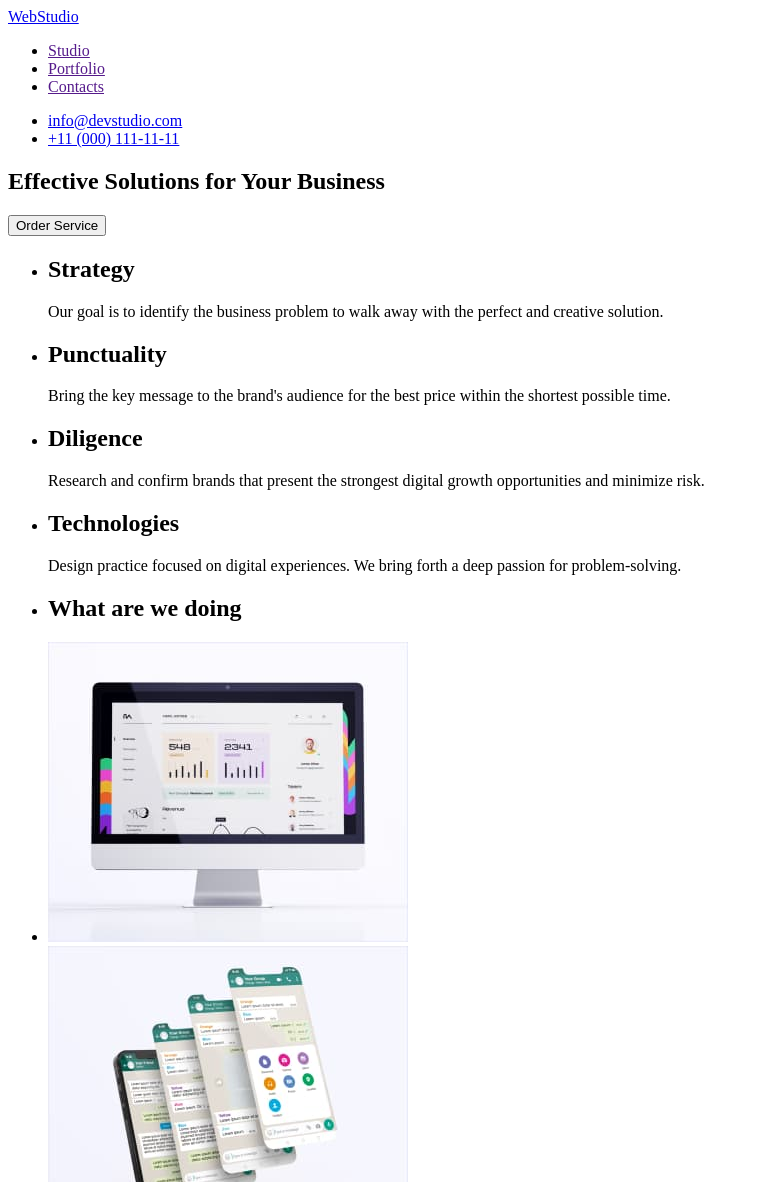
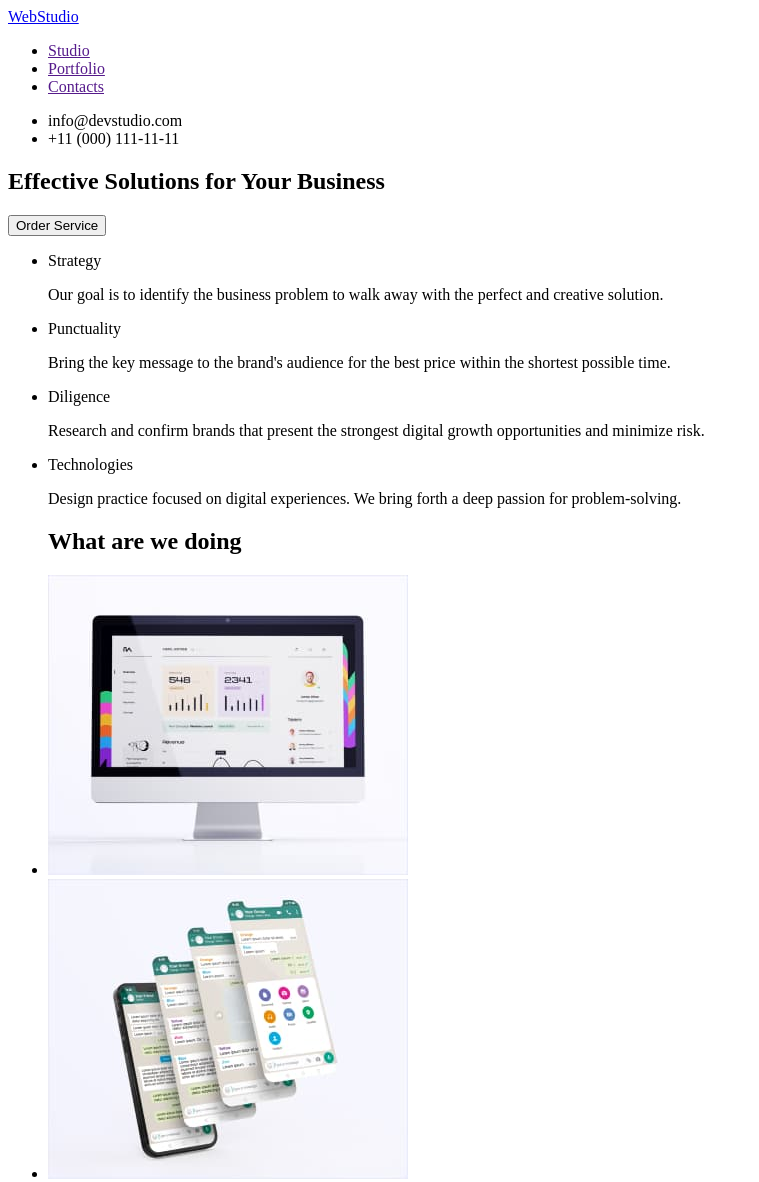
Before and after one commit to graf-vovcodav/goit-markup-hw-01, a plain HTML site: page index.html in a window 1280 px wide. Shown: the top 1182 px of the page, without its empty margins (0-759 px from the left). Drawn offline with Linux system fonts and the light colour scheme.

Commit message:
correction

```diff
--- a/index.html
+++ b/index.html
@@ -12,7 +12,7 @@
     <!--Top Line-->
     <header>
       <nav>
-        <a href="WebStudio">WebStudio</a>
+        <a href="./index.htm">WebStudio</a>
 
         <ul>
 
@@ -31,10 +31,10 @@
       </nav>
          <ul>
             <li>
-                <a href="mailto:info@devstudio.com">info@devstudio.com</a>
+                info@devstudio.com
             </li>
             <li>
-                <a href="tel:+110001111111">+11 (000) 111-11-11</a>
+                +11 (000) 111-11-11
             </li>
 
         </ul>
@@ -53,28 +53,28 @@
         <section>
           <ul>
             <li>
-              <h2>Strategy</h2>
+              <p>Strategy</p>
               <p
               >Our goal is to identify the business
                problem to walk away with the perfect and creative solution.
               </p>
             </li>
             <li>
-              <h2>Punctuality</h2>
+              <p>Punctuality</p>
               <p>
                 Bring the key message to the brand's audience for the best price within the shortest possible time.
               </p>
             </li>
             <li>
-              <h2>Diligence</h2>
+              <p>Diligence</p>
               <p>
                 Research and confirm brands that present the strongest digital growth opportunities and minimize risk.
               </p>
             </li>
             <li>
-              <h2>
+              <p>
                 Technologies
-              </h2>
+              </p>
               <p>
                 Design practice focused on digital experiences. We bring forth a deep passion for problem-solving.
               </p>
@@ -86,17 +86,16 @@
         <!--section2-->
         <section>
            <ul>
+              <h2>What are we doing</h2>
+
              <li>
-              <h2>What are we doing</h2>
+              <img src="./images/gallery/img1.jpg" alt="web design" width="360" height="300"/>
              </li>
              <li>
-              <img src="./images/gallery/img1.jpg" alt="" width="360" height="300"/>
+              <img src="./images/gallery/img2.jpg" alt="mobile application" width="360" height="300"/>
              </li>
              <li>
-              <img src="./images/gallery/img2.jpg" alt="" width="360" height="300"/>
-             </li>
-             <li>
-              <img src="./images/gallery/img3.jpg" alt="" width="360" height="300" />
+              <img src="./images/gallery/img3.jpg" alt="synchronization" width="360" height="300" />
              </li>
            </ul>
         </section>
@@ -145,12 +144,10 @@
     </main>
     <footer>
       <section>
-        <h2>
-          WebStudio
-        </h2>
+        <a href="./index.htm">WebStudio</a>
         <p>
-          Increase the flow of customers and
-          sales for your business with digital
+          Increase the flow of customers and <br>
+          sales for your business with digital <br>
            marketing & growth solutions.
         </p>
       </section>
```
